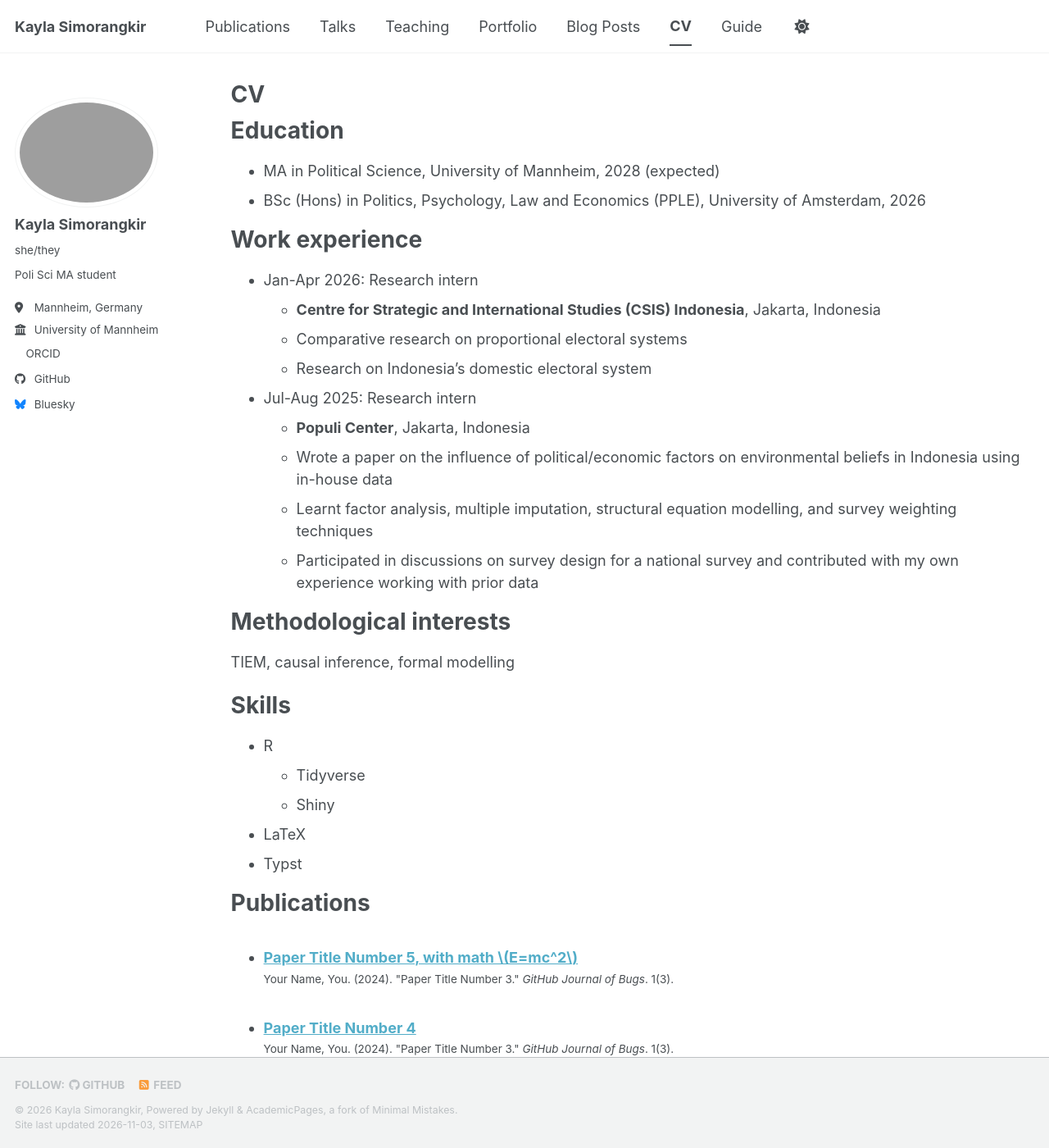
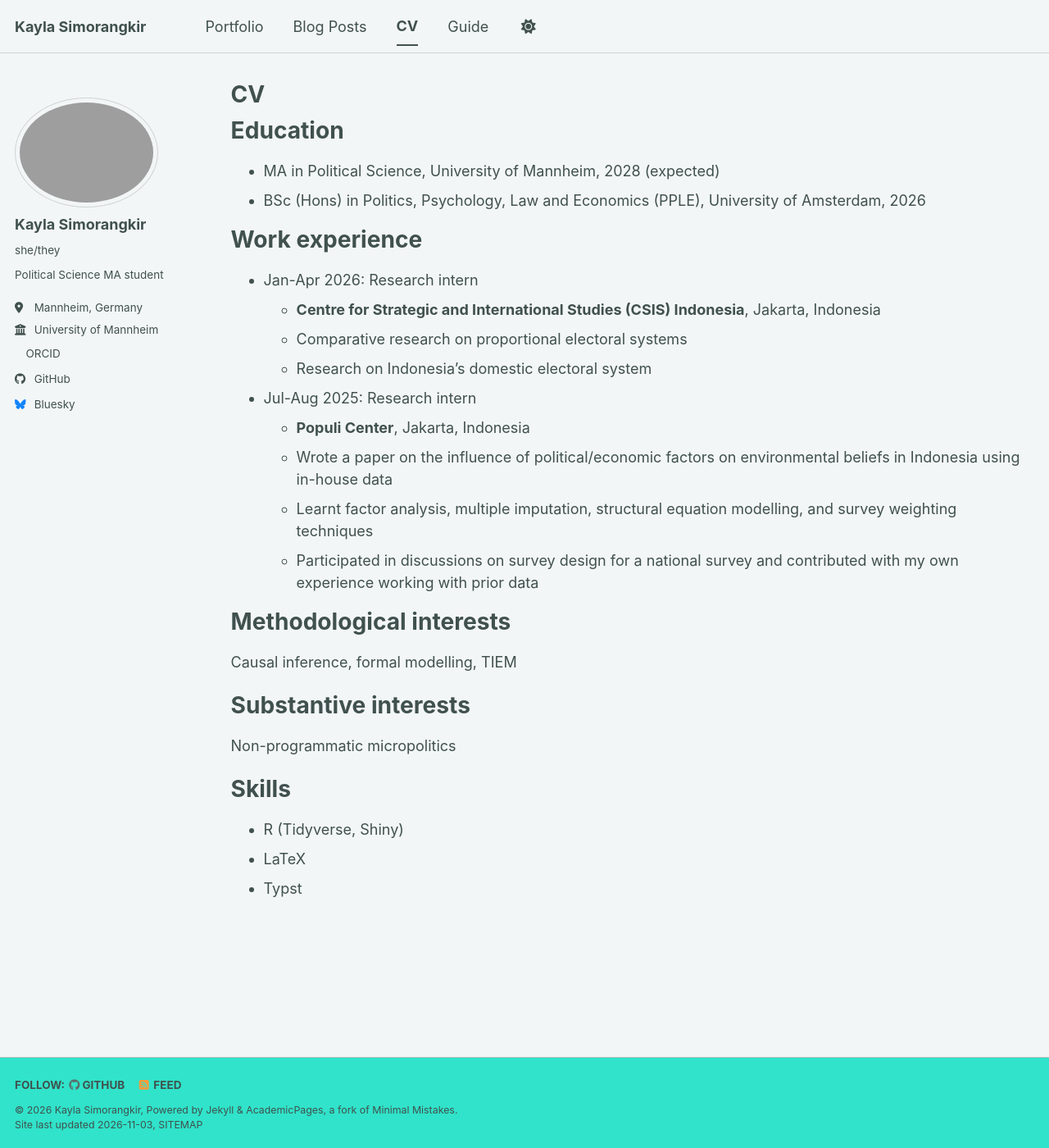
Before and after one commit to gesubn/gesubn.github.io, a Jekyll site: the page built from _pages/cv.md, in a window 1280 px wide and 1400 px high. Shown: the whole window at 82% size. Built offline with Jekyll 4.4.1, drawn with Linux system fonts in a browser that asks for light colours; a script bundle is joined from its source files by our own code; a style sheet for code colours, icons or effects is not loaded; some of the changed text lies outside the part shown.

Commit message:
Housekeeping, add first portfolio entry, add new blog post

```diff
--- a/_config.yml
+++ b/_config.yml
@@ -8,7 +8,7 @@
 
 # Basic Site Settings
 locale                   : "en-GB"
-site_theme               : "default" # The available themes options are "default", "air", "sunrise", "mint", "dirt" and "contrast"
+site_theme               : "mint" # The available themes options are "default", "air", "sunrise", "mint", "dirt" and "contrast"
 title                    : "Kayla Simorangkir"
 title_separator          : "-"
 name                     : &name "Kayla Simorangkir"
@@ -23,10 +23,9 @@ repository               : "tatacrea/tatacrea.github.io"
 #               Additional customization can be done by editing /_includes/author-profile.html
 author:
   # Biographic information
-  avatar           : # "file.png"
   name             : "Kayla Simorangkir"
   pronouns         : "she/they"
-  bio              : "Poli Sci MA student"
+  bio              : "Political Science MA student"
   location         : "Mannheim, Germany"
   employer         : "University of Mannheim"
   uri              : # URL
--- a/_data/navigation.yml
+++ b/_data/navigation.yml
@@ -8,15 +8,6 @@
 #      Markdown formatted page while the second is generated using JSON.
 
 main:
-  - title: "Publications"
-    url: /publications/
-
-  - title: "Talks"
-    url: /talks/
-
-  - title: "Teaching"
-    url: /teaching/
-
   - title: "Portfolio"
     url: /portfolio/
 
--- a/_pages/cv.md
+++ b/_pages/cv.md
@@ -29,34 +29,14 @@ Work experience
 
 Methodological interests
 ======
-TIEM, causal inference, formal modelling
+Causal inference, formal modelling, TIEM
+
+Substantive interests
+======
+Non-programmatic micropolitics
 
 Skills
 ======
-* R
-  * Tidyverse
-  * Shiny
+* R (Tidyverse, Shiny)
 * LaTeX
 * Typst
-
-Publications
-======
-  <ul>{% for post in site.publications reversed %}
-    {% include archive-single-cv.html %}
-  {% endfor %}</ul>
-
-Talks
-======
-  <ul>{% for post in site.talks reversed %}
-    {% include archive-single-talk-cv.html  %}
-  {% endfor %}</ul>
-
-Teaching
-======
-  <ul>{% for post in site.teaching reversed %}
-    {% include archive-single-cv.html %}
-  {% endfor %}</ul>
-
-Service and leadership
-======
-* ...
```
Also changed, not shown: _portfolio/portfolio-1-game-theory-visualisations.md (added, +12 -0 lines), _portfolio/portfolio-1.md (deleted, +0 -7 lines), _portfolio/portfolio-2.html (deleted, +0 -7 lines), _posts/2026-11-03-so-what-let-s-find-out-then.md (added, +85 -0 lines).
